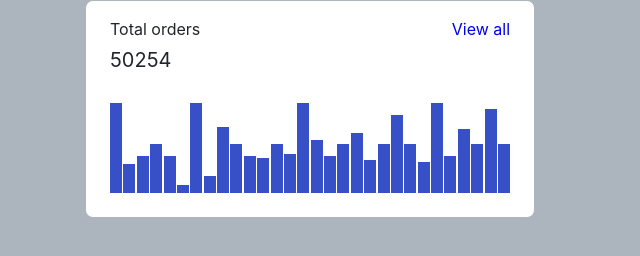
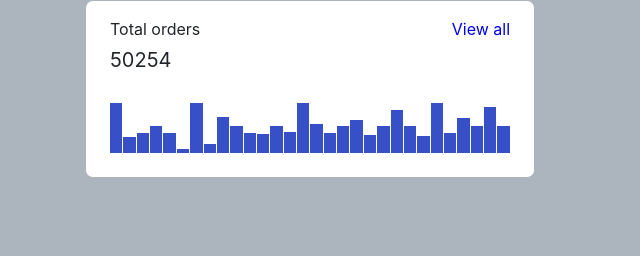
Before and after one commit to js-tasks-ru/htmlcss-20231027_daniilk, a website: page 04-lection2/01-histogram/index.html in a window 1280 px wide. Shown: the whole page, without its empty margins (0-640 px from the left). Drawn offline with Linux system fonts and the light colour scheme.

Commit message:
add fixed

```diff
--- a/04-lection2/01-histogram/histogram.css
+++ b/04-lection2/01-histogram/histogram.css
@@ -58,16 +58,21 @@
 
 .histogram__chart {
   margin-top: 30px; /* или здесь 39? */
-  flex-basis: 90px; /* Что здесь тогда делать, черещ max-height? */
+  height: 50px; /* Что здесь тогда делать, черещ max-height? */
   display: var(--df);
   align-items: flex-end;
   justify-content:var(--sb);
   gap: 1px;
   flex-shrink: 1;
+
 }
 
 .histogram__chart__elem {
-  flex-basis: 3%; /* как избавиться не пойму */
+  /* как избавиться не пойму */
+  /* flex-basis: 3%;  */
+
+  /* появляется слипание*/
+  flex-grow: 1;
   /* height: 25%; */
   background-color: var(--blue);
   /* &:nth-child(1n) {
```
